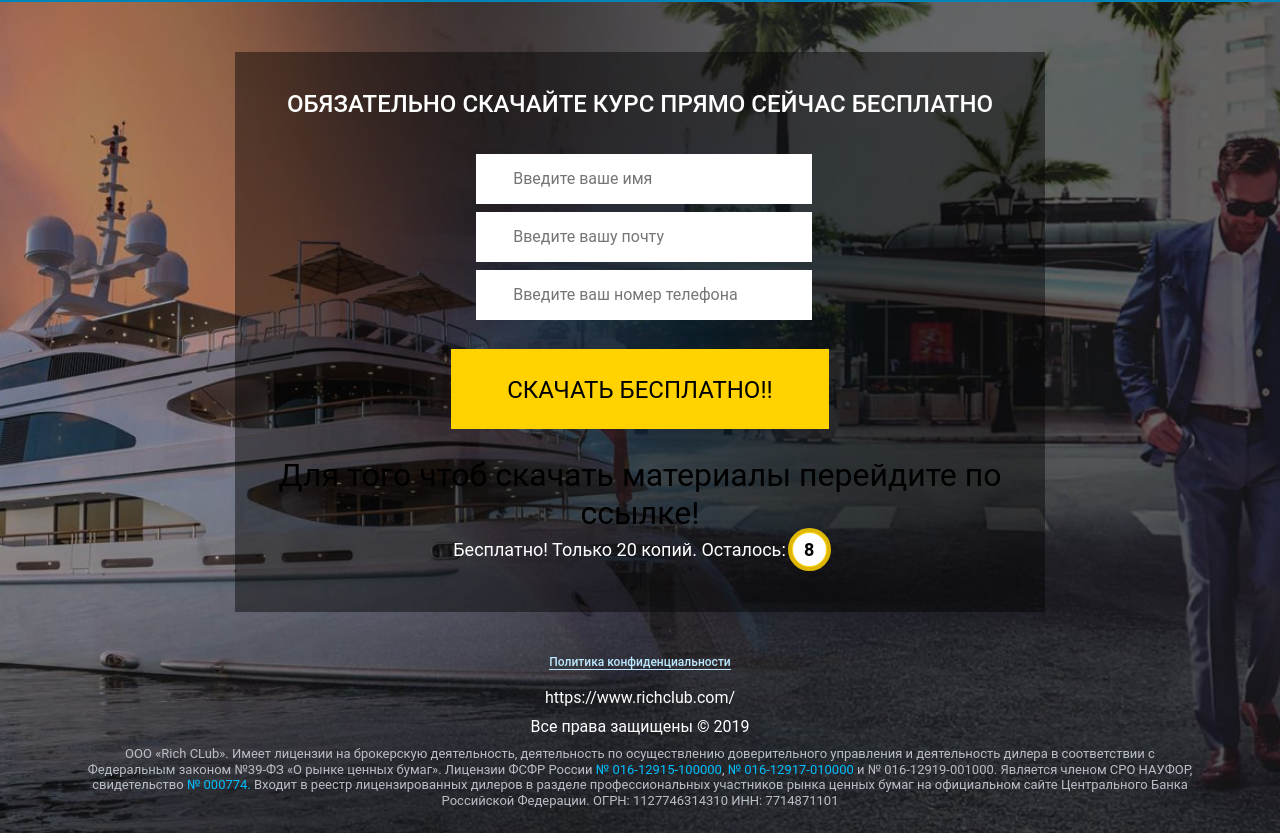
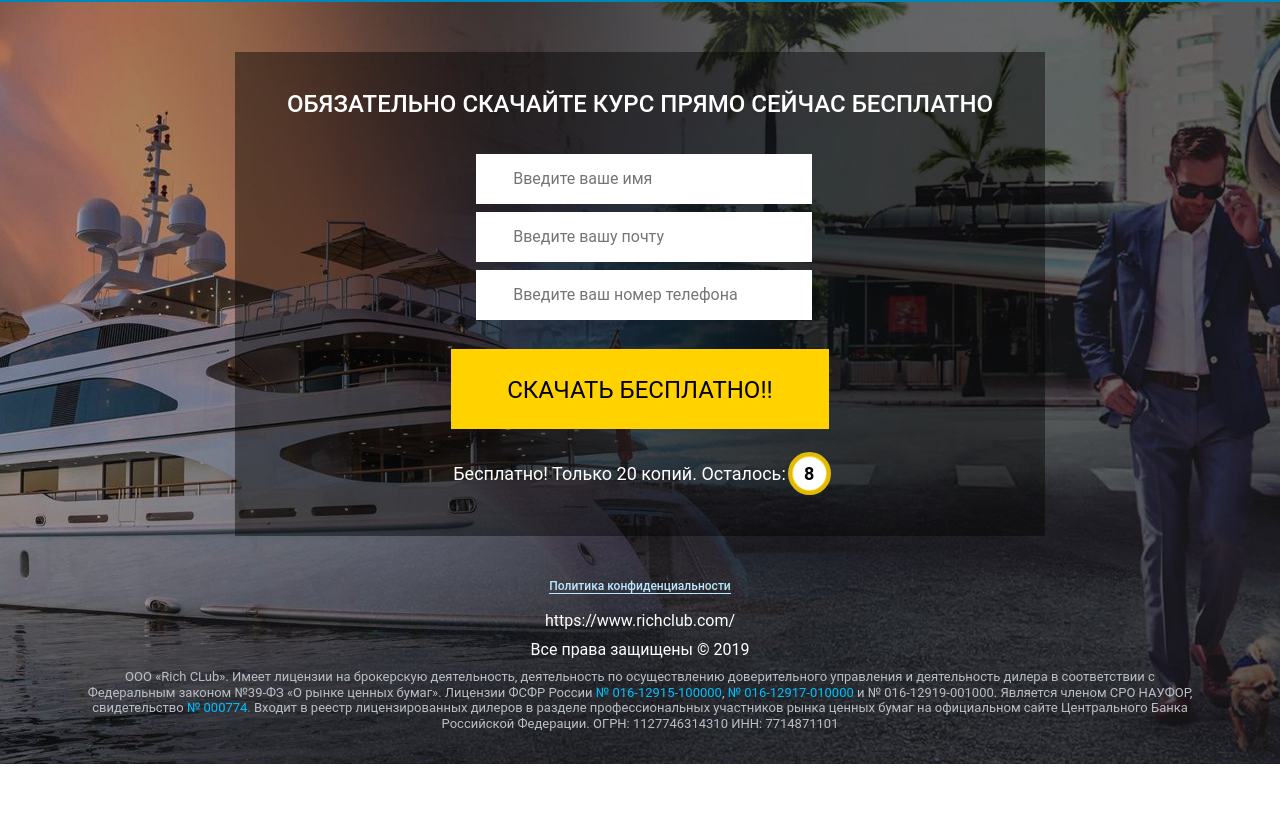
Before and after one commit to PavelGorde/PavelGorde.github.io, a plain HTML site: page index.html in a window 1280 px wide. Shown: the part 5332-6165 px from the top of the page. After the commit the page ends 6096 px from the top, so only its background shows below. Drawn offline with Linux system fonts and the light colour scheme.

Commit message:
hfgkhjgfj

```diff
--- a/index.html
+++ b/index.html
@@ -348,9 +348,7 @@
 
                  </form>
 
-            <div id='contact-form2' class='reg-form' action="#">
-                <h1>Для того чтоб скачать материалы перейдите по ссылке!</h1>
-            </div>
+
 
                 <div class="download-left">
                     <p>Бесплатно! Только 20 копий. Осталось:</p>
```
